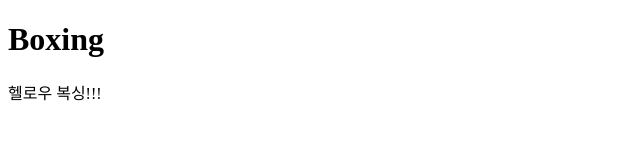
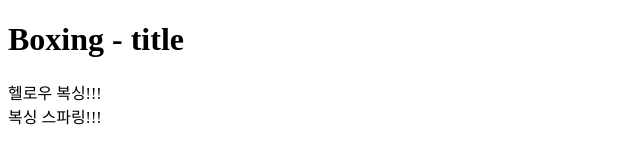
Before and after one commit to sf0wolf/Boxing, a plain HTML site: page index.html in a window 1280 px wide. Shown: the whole page, without its empty margins (0-640 px from the left). Drawn offline with Linux system fonts and the light colour scheme.

Commit message:
메인페이지 수정

```diff
--- a/index.html
+++ b/index.html
@@ -7,7 +7,8 @@
 	<title>Document</title>
 </head>
 <body>
-	<h1>Boxing</h1>
+	<h1>Boxing - title</h1>
 	<div>헬로우 복싱!!!</div>
+	<div>복싱 스파링!!!</div>
 </body>
 </html>
```
